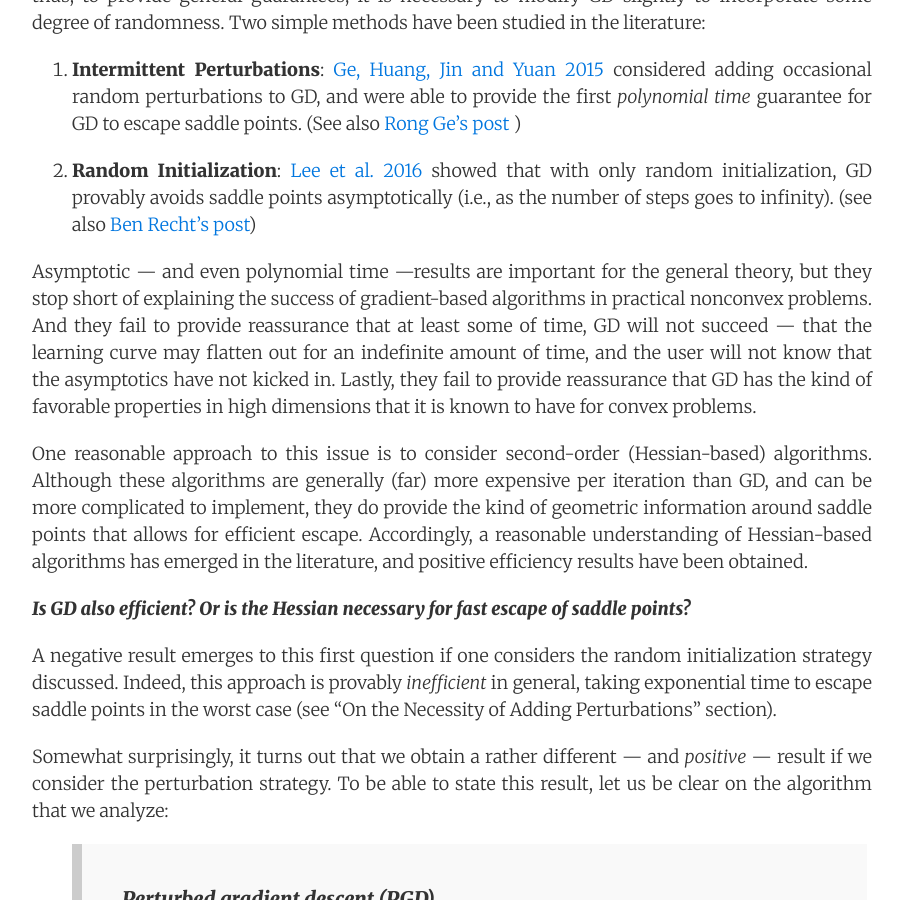
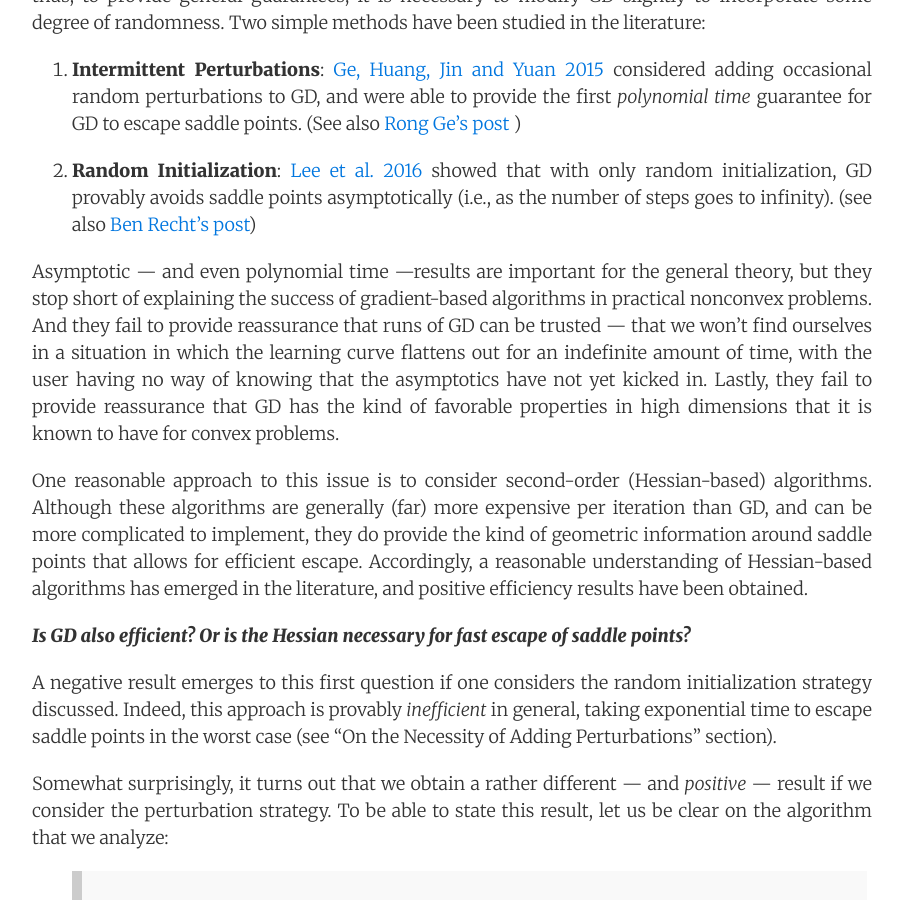
Before and after one commit to offconvex/offconvex.github.io, a Jekyll site: the page built from _posts/2017-07-19-saddle-efficiency.md, in a window 1280 px wide and 900 px high, scrolled down 1119 px. Shown: the whole window, without its empty margins (188-1092 px from the left). Built offline with Jekyll 4.4.1, drawn with Linux system fonts in a browser that asks for light colours; nearby versions of some CDN libraries; formulas are drawn with MathJax 3; comment, search, counter and statistics services are not loaded; some of the changed text lies outside the part shown.

Commit message:
Update 2017-07-19-saddle-efficiency.md

```diff
--- a/_posts/2017-07-19-saddle-efficiency.md
+++ b/_posts/2017-07-19-saddle-efficiency.md
@@ -25,7 +25,7 @@ Clearly GD will never move away from a stationary point if started there (even a
 
 2. **Random Initialization**: [Lee et al. 2016](http://arxiv.org/abs/1602.04915) showed that with only random initialization, GD provably avoids saddle points asymptotically (i.e., as the number of steps goes to infinity). (see also [Ben Recht's post](http://www.offconvex.org/2016/03/24/saddles-again/))
 
-Asymptotic --- and even polynomial time ---results are important for the general theory, but they stop short of explaining the success of gradient-based algorithms in practical nonconvex problems.  And they fail to provide reassurance that at least some of time, GD will not succeed --- that the learning curve may flatten out for an indefinite amount of time, and the user will not know that the asymptotics have not kicked in. Lastly, they fail to provide reassurance that GD has the kind of favorable properties in high dimensions that it is known to have for convex problems.
+Asymptotic --- and even polynomial time ---results are important for the general theory, but they stop short of explaining the success of gradient-based algorithms in practical nonconvex problems.  And they fail to provide reassurance that runs of GD can be trusted --- that we won't find ourselves in a situation in which the learning curve flattens out for an indefinite amount of time, with the user having no way of knowing that the asymptotics have not yet kicked in. Lastly, they fail to provide reassurance that GD has the kind of favorable properties in high dimensions that it is known to have for convex problems.
 
 One reasonable approach to this issue is to consider second-order (Hessian-based) algorithms.  Although these algorithms are generally (far) more expensive per iteration than GD, and can be more complicated to implement, they do provide the kind of geometric information around saddle points that allows for efficient escape. Accordingly, a reasonable understanding of Hessian-based algorithms has emerged in the literature, and positive efficiency results have been obtained.
 
@@ -62,7 +62,7 @@ We further call the saddle points in the last category, where $\lambda_{\min}(\n
 <img src="/assets/saddle_eff/strictsaddle.png" width="85%" alt="Strict and Non-strict Saddle Point" />
 </p>
 
-While non-strict saddle points can be flat in the valley, strict saddle points requires there *at least one direction* where the curvature is strictly negative. The presence of such a direction allows the possibility of a gradient-based algorithm to escape the saddle point.  In general, distinguishing local minima and non-strict saddle points is *NP-hard*; therefore, we --- and previous authors --- focus on escaping *strict* saddle points.
+While non-strict saddle points can be flat in the valley, strict saddle points require that there is *at least one direction* along which the curvature is strictly negative. The presence of such a direction gives a gradient-based algorithm the possibility of escaping the saddle point.  In general, distinguishing local minima and non-strict saddle points is *NP-hard*; therefore, we --- and previous authors --- focus on escaping *strict* saddle points.
 
 Formally, we make the following two standard assumptions regarding smoothness.
 
@@ -89,7 +89,7 @@ In a wide range of practical nonconvex problems it has been proved that **all sa
 <!-- matrix factorization,  -->
 [matrix sensing](http://arxiv.org/abs/1605.07221),
 [matrix completion](http://arxiv.org/abs/1605.07272),
-and [other nonconvex low rank problems](http://arxiv.org/abs/1704.00708).
+and [other nonconvex low-rank problems](http://arxiv.org/abs/1704.00708).
 
 Furthermore, in all of these nonconvex problems, it also turns out that **all local minima are global minima**. Thus, in these cases, any general efficient algorithm for finding $\epsilon$-second-order stationary points immediately becomes an efficient algorithm for solving those nonconvex problem with global guarantees.
 
@@ -97,7 +97,7 @@ Furthermore, in all of these nonconvex problems, it also turns out that **all lo
 ## Escaping Saddle Point with Negligible Overhead
 In the classical case of first-order stationary points, GD is known to have very favorable theoretical properties:
 
-> **Theorem ([Nesterov 1998](http://rd.springer.com/book/10.1007%2F978-1-4419-8853-9))**: If Assumption 1 holds, then GD with $\eta = 1/\ell$ finds an $\epsilon$-**first**-order stationary point in $2\ell (f(x_0) - f^\star)/\epsilon^2$ iterations.
+> **Theorem ([Nesterov 1998](http://rd.springer.com/book/10.1007%2F978-1-4419-8853-9))**: If Assumption 1 holds, then GD, with $\eta = 1/\ell$, finds an $\epsilon$-**first**-order stationary point in $2\ell (f(x_0) - f^\star)/\epsilon^2$ iterations.
 
 In this theorem, $x_0$ is the initial point and $f^\star$ is the function value of the global minimum. The theorem says for that any gradient-Lipschitz function, a stationary point can be found by GD in $O(1/\epsilon^2)$ steps, with no explicit dependence on $d$. This is called "dimension-free optimization" in the literature; of course the cost of a gradient computation is $O(d)$, and thus the overall runtime of GD scales as $O(d)$. The linear scaling in $d$ is especially important for modern high-dimensional nonconvex problems such as deep learning.
 
@@ -109,7 +109,7 @@ What is the best we can hope for? Can we also achieve
 
 Rather surprisingly, the answer is *Yes* to all three questions (up to small log factors).
 
-> **Main Theorem**: If Assumptions 1 and 2 hold, then PGD, with $\eta = O(1/\ell)$ finds an $\epsilon$-**second**-order stationary point in $\tilde{O}(\ell (f(x_0) - f^\star)/\epsilon^2)$ iterations with high probability.
+> **Main Theorem**: If Assumptions 1 and 2 hold, then PGD, with $\eta = O(1/\ell)$, finds an $\epsilon$-**second**-order stationary point in $\tilde{O}(\ell (f(x_0) - f^\star)/\epsilon^2)$ iterations with high probability.
 
 Here $\tilde{O}(\cdot)$ hides only logarithmic factors; indeed, the dimension dependence in our result is only $\log^4(d)$. The theorem thus asserts that a perturbed form of GD, under an additional Hessian-Lipschitz condition, ***converges to a second-order-stationary point in almost the same time required for GD to converge to a first-order-stationary point.*** In this sense, we claim that PGD can escape strict saddle points almost for free.
 
```
Also changed, not shown: other parts of _posts/2017-07-19-saddle-efficiency.md (+1 -1 lines).
